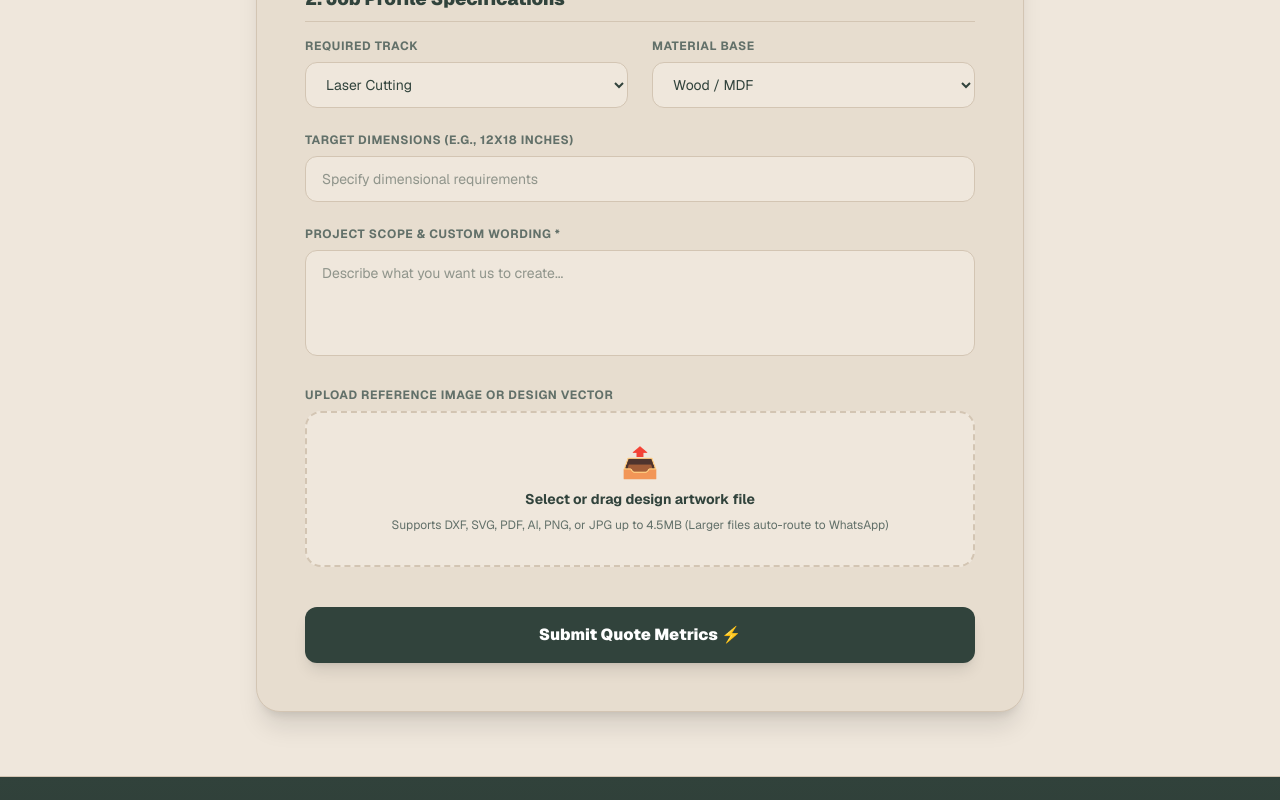
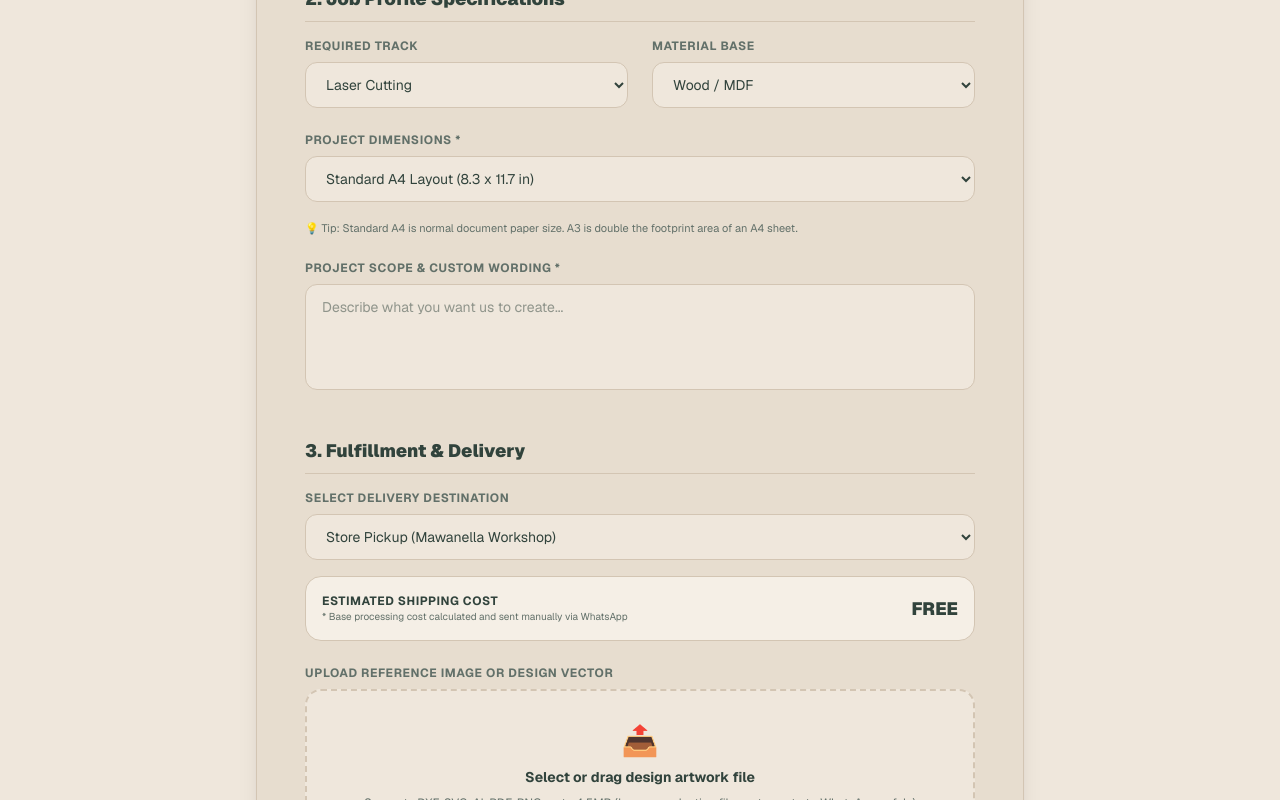
Before and after one commit to MusfiraMujeeb/laser-tech-web, a Next.js app: page /quote in a window 1280 px wide. Shown: the part 640-1440 px from the top of the page. Built offline with nearby package versions, Linux system fonts and the light colour scheme.

Commit message:
feat: complete user-friendly size matrix logic dropdown configuration and delivery calculation cards

```diff
--- a/app/quote/page.tsx
+++ b/app/quote/page.tsx
@@ -9,16 +9,30 @@ export default function QuotePage() {
     email: '',
     service: 'Laser Cutting',
     material: 'Wood / MDF',
-    dimensions: '',
+    sizeOption: 'Standard A4 Layout (8.3 x 11.7 in)',
+    customWidth: '',
+    customHeight: '',
     description: '',
   });
   const [file, setFile] = useState<File | null>(null);
+  const [deliveryDistrict, setDeliveryDistrict] = useState('Store Pickup (Mawanella Workshop)');
   const [errorMessage, setErrorMessage] = useState('');
   const [submitting, setSubmitting] = useState(false);
   const [submitted, setSubmitted] = useState(false);
 
-  // ⚠️ Set the shop owner's real phone number here (with country code, no + or spaces)
-  const WORKSHOP_WHATSAPP = "+94757991141";
+  // ⚠️ Update this with the owner's actual phone number (country code + number, no spaces/plus signs)
+  const WORKSHOP_WHATSAPP = "94771234567";
+
+  // Shipping rate matrix configuration
+  const deliveryRates: Record<string, number> = {
+    'Store Pickup (Mawanella Workshop)': 0,
+    'Kegalle (Local District)': 350,
+    'Colombo / Gampaha / Kalutara': 500,
+    'Kandy / Matale / Nuwara Eliya': 450,
+    'Other Provinces (Island-wide)': 650,
+  };
+
+  const currentShippingCost = deliveryRates[deliveryDistrict];
 
   const handleChange = (e: React.ChangeEvent<HTMLInputElement | HTMLSelectElement | HTMLTextAreaElement>) => {
     setFormData({ ...formData, [e.target.name]: e.target.value });
@@ -28,38 +42,47 @@ export default function QuotePage() {
     const selectedFile = e.target.files?.[0];
     if (!selectedFile) return;
 
-    // 4.5 Megabytes calculation row
-    const maxLimit = 4.5 * 1024 * 1024;
+    const maxLimit = 4.5 * 1024 * 1024; // 4.5 Megabytes restriction limit
 
     if (selectedFile.size > maxLimit) {
       setFile(null);
       setErrorMessage("This design file is heavy! Redirecting you to WhatsApp to send it instantly...");
+
+      const parsedSize = formData.sizeOption === 'Custom Dimensions (Specify Below)'
+        ? `${formData.customWidth}x${formData.customHeight} inches`
+        : formData.sizeOption;
 
       const textTemplate = encodeURIComponent(
         `Hello Laser Tech! I am requesting a quote for a custom project.\n\n` +
         `• Name: ${formData.name || 'Customer'}\n` +
         `• Track: ${formData.service}\n` +
         `• Material: ${formData.material}\n` +
+        `• Size: ${parsedSize}\n` +
+        `• Delivery: ${deliveryDistrict} (Est: Rs. ${currentShippingCost})\n` +
         `• File Name: ${selectedFile.name}\n\n` +
         `I am attaching my large production file right below.`
       );
 
-      // Graceful delay window so the customer views the notification block
+      // Graceful delay window so the customer reads the information block notice
       setTimeout(() => {
         window.open(`https://wa.me/${WORKSHOP_WHATSAPP}?text=${textTemplate}`, '_blank');
         setErrorMessage('');
       }, 2500);
 
-      e.target.value = ""; // Clear out input element
+      e.target.value = ""; // Clear file selector state value
     } else {
       setErrorMessage('');
-      setFile(selectedFile); // Small safe asset path verified
+      setFile(selectedFile); // Verified path asset small size
     }
   };
 
   const handleSubmit = async (e: React.FormEvent) => {
     e.preventDefault();
     setSubmitting(true);
+
+    const resolvedSize = formData.sizeOption === 'Custom Dimensions (Specify Below)'
+      ? `Custom: ${formData.customWidth}x${formData.customHeight} inches`
+      : formData.sizeOption;
 
     try {
       const payload = new FormData();
@@ -68,7 +91,9 @@ export default function QuotePage() {
       payload.append('email', formData.email);
       payload.append('service', formData.service);
       payload.append('material', formData.material);
-      payload.append('dimensions', formData.dimensions);
+      payload.append('dimensions', resolvedSize);
+      payload.append('shippingDistrict', deliveryDistrict);
+      payload.append('shippingCost', currentShippingCost.toString());
       payload.append('description', formData.description);
       if (file) {
         payload.append('file', file);
@@ -100,7 +125,7 @@ export default function QuotePage() {
           <div className="w-16 h-16 bg-emerald-100 text-emerald-800 rounded-full flex items-center justify-center text-3xl mx-auto mb-6">✓</div>
           <h2 className="text-2xl font-black mb-3" style={{ color: 'var(--studio-moss)' }}>Request Sent!</h2>
           <p className="text-sm mb-6 leading-relaxed" style={{ color: 'var(--studio-muted)' }}>
-            Thank you, <span className="font-bold text-slate-900">{formData.name}</span>. Laser Tech will analyze your vector graphic designs and contact you on <span className="font-mono font-bold text-slate-900">{formData.phone}</span> via WhatsApp with your quote estimation.
+            Thank you, <span className="font-bold text-slate-900">{formData.name}</span>. Laser Tech will analyze your project specs and contact you on <span className="font-mono font-bold text-slate-900">{formData.phone}</span> via WhatsApp with your detailed operational quote.
           </p>
           <button onClick={() => setSubmitted(false)} className="w-full text-white font-bold py-3.5 rounded-xl transition-all shadow-sm cursor-pointer" style={{ backgroundColor: 'var(--studio-moss)' }}>
             Submit Another Request
@@ -115,11 +140,13 @@ export default function QuotePage() {
       <div className="max-w-3xl mx-auto">
         <div className="text-center mb-12">
           <h1 className="text-3xl md:text-5xl font-black mb-4 tracking-tight" style={{ color: 'var(--studio-moss)' }}>Request a Custom Build</h1>
-          <p className="max-w-md mx-auto text-sm leading-relaxed" style={{ color: 'var(--studio-muted)' }}>Upload your vector design blueprints, define your project specs, and our workshop will process your production layout quote.</p>
+          <p className="max-w-md mx-auto text-sm leading-relaxed" style={{ color: 'var(--studio-muted)' }}>Define your layout metrics, check real-time delivery estimations, and upload your design workspace layout blueprints.</p>
         </div>
 
         <div className="p-8 md:p-12 rounded-3xl shadow-xl" style={{ backgroundColor: 'var(--studio-card)', border: '1px solid var(--studio-border)' }}>
           <form onSubmit={handleSubmit} className="space-y-6">
+
+            {/* SECTION 1: CONTACT DETAILS */}
             <h3 className="text-lg font-black border-b pb-2 mb-4" style={{ color: 'var(--studio-moss)', borderColor: 'var(--studio-border)' }}>1. Contact Details</h3>
             <div className="grid grid-cols-1 md:grid-cols-2 gap-6">
               <div>
@@ -137,6 +164,7 @@ export default function QuotePage() {
               <input type="email" name="email" required value={formData.email} onChange={handleChange} className="w-full px-4 py-3 rounded-xl border focus:outline-none text-sm" style={{ backgroundColor: 'var(--studio-bg)', borderColor: 'var(--studio-border)', color: 'var(--studio-moss)' }} placeholder="yourname@example.com" />
             </div>
 
+            {/* SECTION 2: JOB PROFILE SPECIFICATIONS */}
             <h3 className="text-lg font-black border-b pb-2 mt-10 mb-4" style={{ color: 'var(--studio-moss)', borderColor: 'var(--studio-border)' }}>2. Job Profile Specifications</h3>
             <div className="grid grid-cols-1 md:grid-cols-2 gap-6">
               <div>
@@ -160,9 +188,32 @@ export default function QuotePage() {
               </div>
             </div>
 
+            {/* DYNAMIC DROP-DOWN SMART SIZE SELECTOR */}
             <div>
-              <label className="block text-xs font-bold uppercase tracking-wider mb-2" style={{ color: 'var(--studio-muted)' }}>Target Dimensions (e.g., 12x18 inches)</label>
-              <input type="text" name="dimensions" value={formData.dimensions} onChange={handleChange} className="w-full px-4 py-3 rounded-xl border focus:outline-none text-sm" style={{ backgroundColor: 'var(--studio-bg)', borderColor: 'var(--studio-border)', color: 'var(--studio-moss)' }} placeholder="Specify dimensional requirements" />
+              <label className="block text-xs font-bold uppercase tracking-wider mb-2" style={{ color: 'var(--studio-muted)' }}>Project Dimensions *</label>
+              <select name="sizeOption" value={formData.sizeOption} onChange={handleChange} className="w-full px-4 py-3 rounded-xl border text-sm focus:outline-none mb-3" style={{ backgroundColor: 'var(--studio-bg)', borderColor: 'var(--studio-border)', color: 'var(--studio-moss)' }}>
+                <option>Standard A4 Layout (8.3 x 11.7 in)</option>
+                <option>Standard A3 Layout (11.7 x 16.5 in)</option>
+                <option>Square Board Small (12 x 12 in)</option>
+                <option>Square Board Large (24 x 24 in)</option>
+                <option>Custom Dimensions (Specify Below)</option>
+              </select>
+
+              {formData.sizeOption === 'Custom Dimensions (Specify Below)' && (
+                <div className="grid grid-cols-2 gap-4 p-4 rounded-2xl border border-dashed transition-all" style={{ borderColor: 'var(--studio-border)', backgroundColor: 'var(--studio-bg)' }}>
+                  <div>
+                    <label className="block text-[10px] font-bold uppercase tracking-wider mb-1" style={{ color: 'var(--studio-muted)' }}>Width (inches)</label>
+                    <input type="number" name="customWidth" value={formData.customWidth} onChange={handleChange} placeholder="e.g. 15" className="w-full px-3 py-2 rounded-lg border text-sm bg-white" style={{ borderColor: 'var(--studio-border)', color: 'var(--studio-moss)' }} />
+                  </div>
+                  <div>
+                    <label className="block text-[10px] font-bold uppercase tracking-wider mb-1" style={{ color: 'var(--studio-muted)' }}>Height (inches)</label>
+                    <input type="number" name="customHeight" value={formData.customHeight} onChange={handleChange} placeholder="e.g. 20" className="w-full px-3 py-2 rounded-lg border text-sm bg-white" style={{ borderColor: 'var(--studio-border)', color: 'var(--studio-moss)' }} />
+                  </div>
+                </div>
+              )}
+              <p className="text-[11px] mt-1.5" style={{ color: 'var(--studio-muted)' }}>
+                💡 Tip: Standard A4 is normal document paper size. A3 is double the footprint area of an A4 sheet.
+              </p>
             </div>
 
             <div>
@@ -170,6 +221,34 @@ export default function QuotePage() {
               <textarea name="description" required rows={4} value={formData.description} onChange={handleChange} className="w-full px-4 py-3 rounded-xl border focus:outline-none text-sm resize-none" style={{ backgroundColor: 'var(--studio-bg)', borderColor: 'var(--studio-border)', color: 'var(--studio-moss)' }} placeholder="Describe what you want us to create..." />
             </div>
 
+            {/* SECTION 3: FULFILLMENT & DELIVERY CHARGE SELECTOR */}
+            <h3 className="text-lg font-black border-b pb-2 mt-10 mb-4" style={{ color: 'var(--studio-moss)', borderColor: 'var(--studio-border)' }}>3. Fulfillment & Delivery</h3>
+            <div className="space-y-4">
+              <div>
+                <label className="block text-xs font-bold uppercase tracking-wider mb-2" style={{ color: 'var(--studio-muted)' }}>Select Delivery Destination</label>
+                <select value={deliveryDistrict} onChange={(e) => setDeliveryDistrict(e.target.value)} className="w-full px-4 py-3 rounded-xl border text-sm focus:outline-none" style={{ backgroundColor: 'var(--studio-bg)', borderColor: 'var(--studio-border)', color: 'var(--studio-moss)' }}>
+                  <option>Store Pickup (Mawanella Workshop)</option>
+                  <option>Kegalle (Local District)</option>
+                  <option>Colombo / Gampaha / Kalutara</option>
+                  <option>Kandy / Matale / Nuwara Eliya</option>
+                  <option>Other Provinces (Island-wide)</option>
+                </select>
+              </div>
+
+              <div className="p-4 rounded-2xl border flex justify-between items-center transition-all" style={{ backgroundColor: 'var(--studio-hero)', borderColor: 'var(--studio-border)' }}>
+                <div>
+                  <p className="text-xs font-bold uppercase tracking-wider" style={{ color: 'var(--studio-moss)' }}>Estimated Shipping Cost</p>
+                  <p className="text-[10px]" style={{ color: 'var(--studio-muted)' }}>* Base processing cost calculated and sent manually via WhatsApp</p>
+                </div>
+                <div className="text-right">
+                  <span className="text-lg font-black" style={{ color: 'var(--studio-moss)' }}>
+                    {currentShippingCost === 0 ? "FREE" : `Rs. ${currentShippingCost}.00`}
+                  </span>
+                </div>
+              </div>
+            </div>
+
+            {/* FILE SUBMISSION MANAGEMENT COMPONENT LINK */}
             <div>
               <label className="block text-xs font-bold uppercase tracking-wider mb-2" style={{ color: 'var(--studio-muted)' }}>Upload Reference Image or Design Vector</label>
               <div className="relative border-2 border-dashed rounded-2xl p-8 text-center hover:bg-opacity-50 transition-all cursor-pointer" style={{ borderColor: 'var(--studio-border)', backgroundColor: 'var(--studio-bg)' }}>
@@ -177,7 +256,7 @@ export default function QuotePage() {
                 <div className="space-y-2">
                   <span className="text-3xl block">📤</span>
                   <p className="text-sm font-bold" style={{ color: 'var(--studio-moss)' }}>{file ? file.name : "Select or drag design artwork file"}</p>
-                  <p className="text-xs" style={{ color: 'var(--studio-muted)' }}>Supports DXF, SVG, PDF, AI, PNG, or JPG up to 4.5MB (Larger files auto-route to WhatsApp)</p>
+                  <p className="text-xs" style={{ color: 'var(--studio-muted)' }}>Supports DXF, SVG, AI, PDF, PNG up to 4.5MB (Larger production files auto-route to WhatsApp safely)</p>
                 </div>
               </div>
               {errorMessage && (
```
